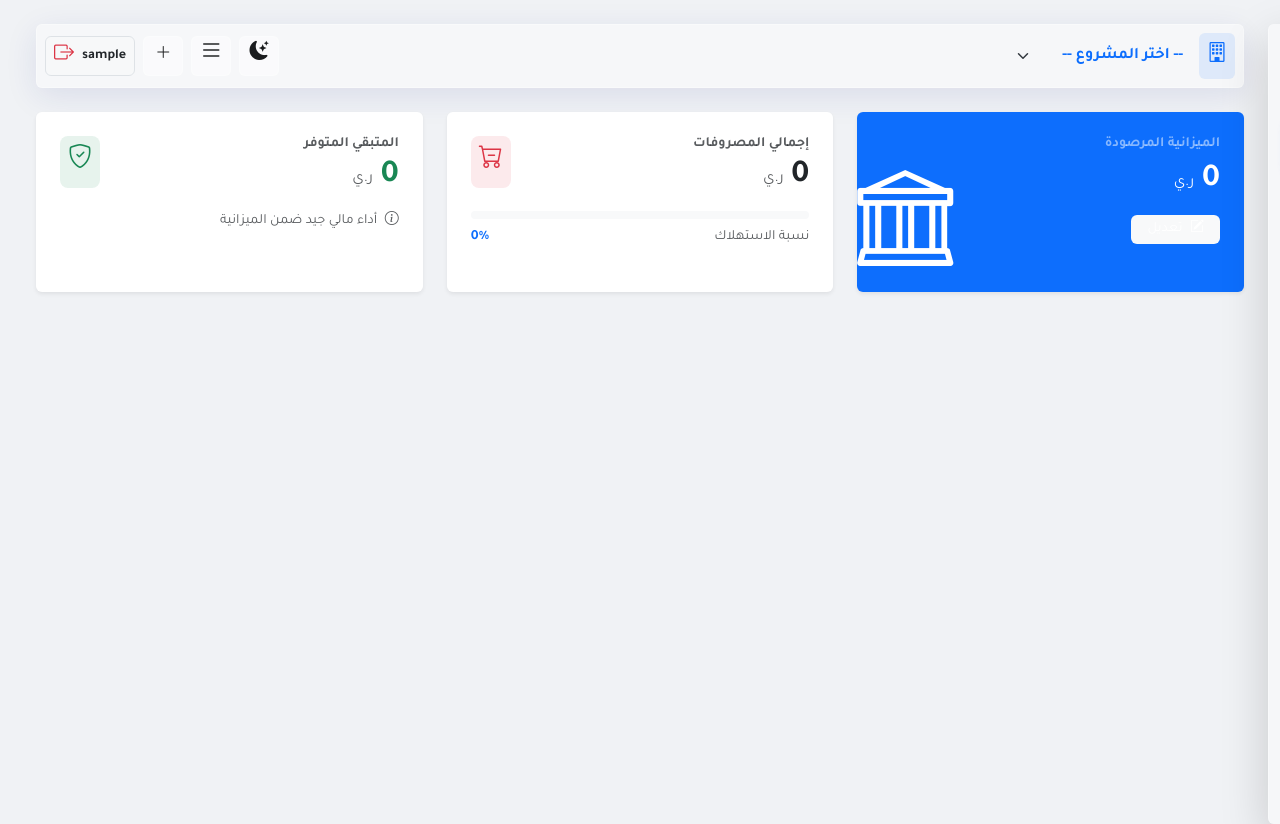
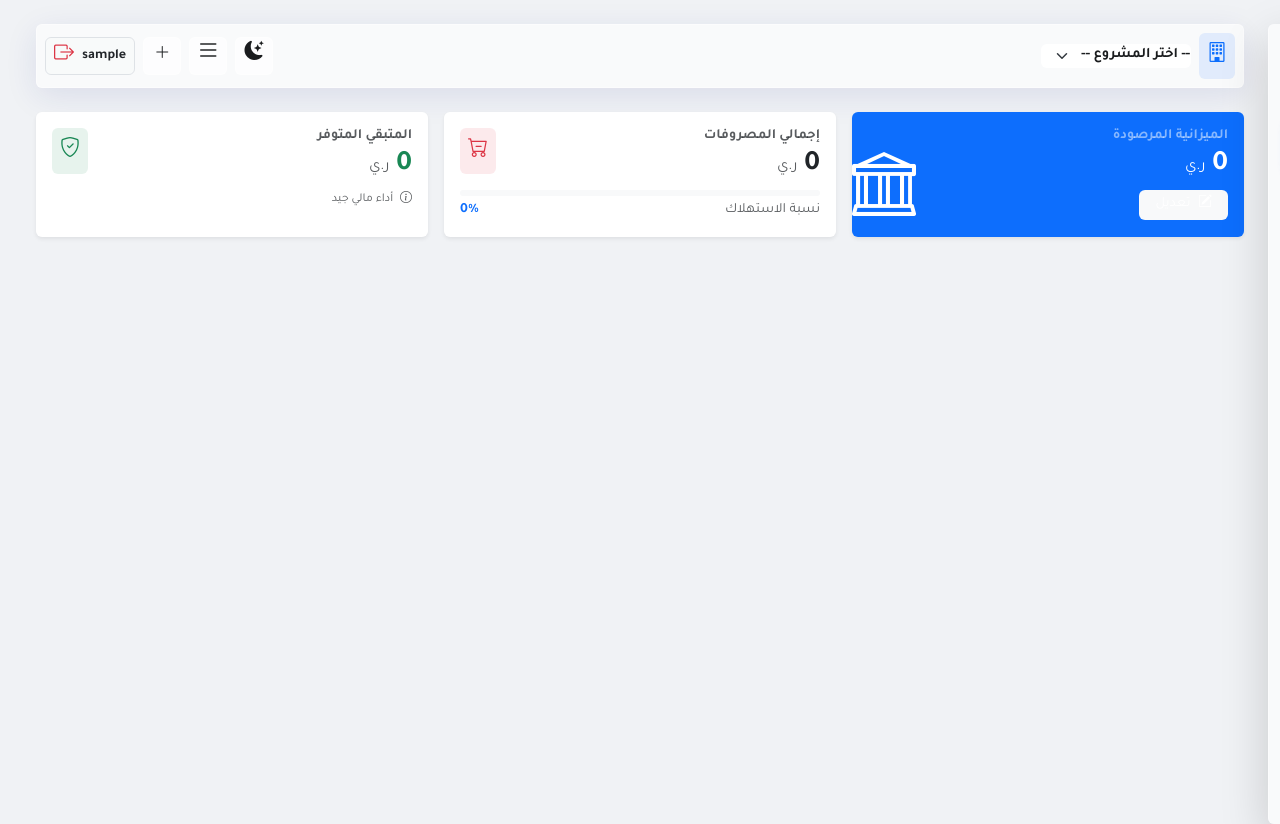
Before and after one commit to DevMdAdeeb/workers-, a PHP site: page / in a window 1280 px wide. Run offline with PHP 8.4, Linux system fonts and the light colour scheme; the visitor is signed in with stand-in values (Sample User, id 1); data that the repository does not hold is empty.

Commit message:
Modernize UI/UX: Header, Sidebar, Fonts, and Theme Improvements
- Implemented collapsible sidebar navigation with tab persistence.
- Redesigned header for a cleaner, icon-based layout.
- Applied Tajawal Google Font globally for a formal Arabic aesthetic.
- Enhanced Dark Mode with a navy-to-black vertical gradient.
- Implemented Glassmorphism effects in Light Mode.
- Fixed budget tab layout and input field contrast issues.
- Removed daily worker PDF generation icons (kept in comprehensive report).
- Cleaned up db.txt (removed comments, added IF NOT EXISTS).
- Improved JS reliability with error handling for Bootstrap components.

Co-authored-by: DevMdAdeeb <219174692+DevMdAdeeb@users.noreply.github.com>

```diff
--- a/assets/script.js
+++ b/assets/script.js
@@ -74,20 +74,24 @@ document.addEventListener('DOMContentLoaded', function() {
     });
 
     // Tooltips Initialization (Bootstrap)
+    try {
         if (typeof bootstrap !== 'undefined' && bootstrap.Tooltip) {
             const tooltipTriggerList = [].slice.call(document.querySelectorAll('[title]'));
             tooltipTriggerList.map(function (tooltipTriggerEl) {
                 return new bootstrap.Tooltip(tooltipTriggerEl);
             });
         }
+    } catch (e) { console.warn("Bootstrap Tooltip error:", e); }
 
     // Sidebar Navigation & Persistence
     const activeTab = localStorage.getItem('activeConstructionTab');
     if (activeTab) {
         const tabEl = document.querySelector(`button[data-bs-target="${activeTab}"]`);
         if (tabEl && typeof bootstrap !== 'undefined' && bootstrap.Tab) {
+            try {
                 const tab = new bootstrap.Tab(tabEl);
                 tab.show();
+            } catch (e) { console.warn("Bootstrap Tab error:", e); }
         }
     }
 
--- a/assets/style.css
+++ b/assets/style.css
@@ -1,10 +1,8 @@
-@import url('https://fonts.googleapis.com/css2?family=Tajawal:wght@300;400;500;700&display=swap');
-
 :root {
     /* Light Mode - Enhanced Glassmorphism */
     --bg-main: #f0f2f5;
-    --glass-bg: rgba(255, 255, 255, 0.4);
-    --glass-border: rgba(255, 255, 255, 0.3);
+    --glass-bg: rgba(255, 255, 255, 0.6);
+    --glass-border: rgba(255, 255, 255, 0.4);
     --text-primary: #1a1c1e;
     --text-muted: #5f6368;
     --accent: #1a73e8;
@@ -13,26 +11,30 @@
     --border-radius: 6px;
     --success: #1e8e3e;
     --danger: #d93025;
-    --card-bg: rgba(255, 255, 255, 0.7);
+    --card-bg: rgba(255, 255, 255, 0.75);
+    --input-bg: #ffffff;
+    --input-text: #1a1c1e;
 }
 
 [data-theme="dark"] {
     /* Dark Mode - Navy to Black Gradient */
     --bg-main: #000c1d;
-    --glass-bg: rgba(0, 20, 40, 0.6);
+    --glass-bg: rgba(0, 20, 40, 0.7);
     --glass-border: rgba(255, 255, 255, 0.1);
     --text-primary: #e8eaed;
     --text-muted: #9aa0a6;
     --accent: #8ab4f8;
     --accent-hover: #aecbfa;
     --card-shadow: 0 8px 32px 0 rgba(0, 0, 0, 0.5);
-    --card-bg: rgba(0, 10, 20, 0.7);
+    --card-bg: rgba(0, 10, 20, 0.85);
+    --input-bg: #001a35;
+    --input-text: #ffffff;
 }
 
 body {
     background-color: var(--bg-main);
     color: var(--text-primary);
-    font-family: 'Tajawal', sans-serif;
+    font-family: 'Tajawal', Tahoma, Arial, sans-serif !important;
     transition: background 0.5s ease;
     min-height: 100vh;
     margin: 0;
@@ -45,22 +47,33 @@ body {
 
 /* Enforced 6px Borders */
 .card, .btn, .form-control, .form-select, .nav-link, .badge, .alert,
-.modal-content, .input-group-text, .nav-tabs, .progress, .sidebar {
+.modal-content, .input-group-text, .nav-tabs, .progress, .sidebar, .input-group {
     border-radius: 6px !important;
+}
+
+.form-control, .form-select {
+    background-color: var(--input-bg) !important;
+    color: var(--input-text) !important;
+    border: 1px solid var(--glass-border) !important;
+}
+
+.form-control::placeholder {
+    color: var(--text-muted) !important;
+    opacity: 0.7;
 }
 
 /* Enhanced Glassmorphism */
 .glass {
     background: var(--glass-bg) !important;
-    backdrop-filter: blur(12px) saturate(160%);
-    -webkit-backdrop-filter: blur(12px) saturate(160%);
+    backdrop-filter: blur(15px) saturate(180%);
+    -webkit-backdrop-filter: blur(15px) saturate(180%);
     border: 1px solid var(--glass-border) !important;
     box-shadow: var(--card-shadow) !important;
 }
 
 .card {
     background: var(--card-bg);
-    backdrop-filter: blur(8px);
+    backdrop-filter: blur(10px);
     border: 1px solid var(--glass-border);
     box-shadow: var(--card-shadow);
     margin-bottom: 20px;
@@ -139,8 +152,8 @@ body {
 }
 
 .header-icon-btn {
-    width: 40px;
-    height: 40px;
+    width: 38px;
+    height: 38px;
     display: flex;
     align-items: center;
     justify-content: center;
@@ -149,7 +162,7 @@ body {
     background: var(--glass-bg);
     border: 1px solid var(--glass-border);
     color: var(--text-primary);
-    transition: 0.2s;
+    transition: all 0.3s ease;
 }
 
 .header-icon-btn:hover {
--- a/index.php
+++ b/index.php
@@ -57,10 +57,13 @@ if ($pid && isset($_POST['get_worker_report'])) {
     <meta charset="UTF-8">
     <meta name="viewport" content="width=device-width, initial-scale=1.0">
     <title>نظام إدارة الإعمار الاحترافي</title>
+    <link rel="preconnect" href="https://fonts.googleapis.com">
+    <link rel="preconnect" href="https://fonts.gstatic.com" crossorigin>
+    <link href="https://fonts.googleapis.com/css2?family=Tajawal:wght@300;400;500;700&display=swap" rel="stylesheet">
     <link rel="stylesheet" href="https://cdn.jsdelivr.net/npm/bootstrap@5.3.0/dist/css/bootstrap.rtl.min.css">
     <link rel="stylesheet" href="https://cdn.jsdelivr.net/npm/bootstrap-icons@1.10.5/font/bootstrap-icons.css">
     <link rel="stylesheet" href="https://cdnjs.cloudflare.com/ajax/libs/animate.css/4.1.1/animate.min.css"/>
-    <link rel="stylesheet" href="assets/style.css?v=1.2">
+    <link rel="stylesheet" href="assets/style.css?v=1.3">
 </head>
 <body class="container-fluid py-4" style="max-width: 1400px;">
 
@@ -108,6 +111,6 @@ if ($pid && isset($_POST['get_worker_report'])) {
 <?php endif; ?>
 
 <script src="https://cdn.jsdelivr.net/npm/bootstrap@5.3.0/dist/js/bootstrap.bundle.min.js"></script>
-<script src="assets/script.js?v=1.2"></script>
+<script src="assets/script.js?v=1.3"></script>
 </body>
 </html>
--- a/templates/header.php
+++ b/templates/header.php
@@ -2,12 +2,12 @@
     <div class="card p-2 border-0 glass shadow-sm">
         <div class="d-flex align-items-center justify-content-between flex-wrap gap-2">
             <!-- Right: Brand & Project Selection -->
-            <div class="d-flex align-items-center gap-3">
-                <div class="bg-primary bg-opacity-10 p-2 rounded-2 d-none d-sm-block">
+            <div class="d-flex align-items-center gap-2">
+                <div class="bg-primary bg-opacity-10 p-2 rounded-2 d-none d-md-block">
                     <i class="bi bi-building text-primary fs-5"></i>
                 </div>
-                <div style="min-width: 180px;">
-                    <select onchange="location.href='index.php?set_project='+this.value" class="form-select border-0 fw-bold shadow-none bg-transparent text-primary p-0" style="cursor: pointer;">
+                <div style="min-width: 150px;">
+                    <select onchange="location.href='index.php?set_project='+this.value" class="form-select border-0 fw-bold shadow-none bg-transparent text-primary p-0 small" style="cursor: pointer; font-size: 0.9rem;">
                         <option value="">-- اختر المشروع --</option>
                         <?php
                         $ps=$pdo->prepare("SELECT * FROM projects WHERE user_id = ?");
@@ -38,9 +38,9 @@
                 </button>
 
                 <!-- User Profile & Logout -->
-                <div class="d-flex align-items-center bg-light bg-opacity-50 rounded-2 px-2 py-1 gap-2 border">
+                <div class="d-flex align-items-center bg-light bg-opacity-50 rounded-2 px-2 py-1 gap-2 border" style="height: 38px;">
                     <span class="small fw-bold text-dark d-none d-md-inline"><?= h($_SESSION['username']) ?></span>
-                    <a href="?logout=1" class="text-danger" title="تسجيل الخروج">
+                    <a href="?logout=1" class="text-danger d-flex align-items-center" title="تسجيل الخروج">
                         <i class="bi bi-box-arrow-right fs-5"></i>
                     </a>
                 </div>
--- a/templates/tab_budget.php
+++ b/templates/tab_budget.php
@@ -22,42 +22,42 @@
     $percent = $current_budget > 0 ? min(round(($total_spent / $current_budget) * 100), 100) : 0;
     ?>
 
-    <div class="row g-4 mb-4">
-        <div class="col-md-4">
-            <div class="card border-0 shadow-sm h-100 bg-primary text-white overflow-hidden position-relative">
-                <div class="card-body p-4 position-relative" style="z-index: 2;">
-                    <h6 class="text-white-50 fw-bold mb-2 small uppercase">الميزانية المرصودة</h6>
-                    <h2 class="fw-bold mb-0"><?= number_format((float)$current_budget) ?> <small class="fs-6 fw-normal">ر.ي</small></h2>
-                    <button class="btn btn-sm btn-light bg-opacity-25 border-0 text-white mt-3 px-3 py-1" data-bs-toggle="collapse" data-bs-target="#editBudget">
+    <div class="row g-3 mb-4">
+        <div class="col-lg-4">
+            <div class="card border-0 shadow-sm bg-primary text-white overflow-hidden position-relative mb-0 h-100">
+                <div class="card-body p-3 position-relative" style="z-index: 2;">
+                    <h6 class="text-white-50 fw-bold mb-1 small text-uppercase">الميزانية المرصودة</h6>
+                    <h3 class="fw-bold mb-0"><?= number_format((float)$current_budget) ?> <small class="fs-6 fw-normal">ر.ي</small></h3>
+                    <button class="btn btn-sm btn-light bg-opacity-25 border-0 text-white mt-2 px-3 py-1" data-bs-toggle="collapse" data-bs-target="#editBudget">
                         <i class="bi bi-pencil-square me-1"></i> تعديل
                     </button>
-                    <div class="collapse mt-3" id="editBudget">
-                        <form method="POST" class="d-flex gap-2">
-                            <input type="number" name="budget" class="form-control form-control-sm border-0" value="<?= $current_budget ?>" required>
+                    <div class="collapse mt-2" id="editBudget">
+                        <form method="POST" class="d-flex gap-2 p-2 bg-white bg-opacity-10 rounded-2">
+                            <input type="number" name="budget" class="form-control form-control-sm border-0" value="<?= $current_budget ?>" required style="background: white !important; color: black !important;">
                             <button name="update_budget" class="btn btn-sm btn-warning fw-bold px-3">حفظ</button>
                         </form>
                     </div>
                 </div>
-                <i class="bi bi-bank position-absolute end-0 bottom-0 text-white opacity-10" style="font-size: 6rem; margin-right: -10px; margin-bottom: -20px;"></i>
+                <i class="bi bi-bank position-absolute end-0 bottom-0 text-white opacity-10" style="font-size: 4rem; margin-right: -5px; margin-bottom: -10px;"></i>
             </div>
         </div>
 
-        <div class="col-md-4">
-            <div class="card border-0 shadow-sm h-100 bg-white">
-                <div class="card-body p-4">
-                    <div class="d-flex justify-content-between align-items-start mb-3">
+        <div class="col-lg-4">
+            <div class="card border-0 shadow-sm bg-white mb-0 h-100">
+                <div class="card-body p-3">
+                    <div class="d-flex justify-content-between align-items-start mb-2">
                         <div>
-                            <h6 class="text-muted fw-bold mb-1 small uppercase">إجمالي المصروفات</h6>
-                            <h2 class="fw-bold text-dark mb-0"><?= number_format((float)$total_spent) ?> <small class="fs-6 fw-normal text-muted">ر.ي</small></h2>
+                            <h6 class="text-muted fw-bold mb-1 small text-uppercase">إجمالي المصروفات</h6>
+                            <h3 class="fw-bold text-dark mb-0"><?= number_format((float)$total_spent) ?> <small class="fs-6 fw-normal text-muted">ر.ي</small></h3>
                         </div>
-                        <div class="bg-danger bg-opacity-10 p-2 rounded-3">
-                            <i class="bi bi-cart-dash text-danger fs-4"></i>
+                        <div class="bg-danger bg-opacity-10 p-2 rounded-2">
+                            <i class="bi bi-cart-dash text-danger fs-5"></i>
                         </div>
                     </div>
-                    <div class="progress bg-light" style="height: 8px;">
+                    <div class="progress bg-light" style="height: 6px;">
                         <div class="progress-bar <?= $percent > 85 ? 'bg-danger' : 'bg-primary' ?>" style="width: <?= $percent ?>%"></div>
                     </div>
-                    <div class="d-flex justify-content-between mt-2 small">
+                    <div class="d-flex justify-content-between mt-1 small">
                         <span class="text-muted">نسبة الاستهلاك</span>
                         <span class="fw-bold <?= $percent > 85 ? 'text-danger' : 'text-primary' ?>"><?= $percent ?>%</span>
                     </div>
@@ -65,21 +65,21 @@
             </div>
         </div>
 
-        <div class="col-md-4">
-            <div class="card border-0 shadow-sm h-100 bg-white">
-                <div class="card-body p-4">
-                    <div class="d-flex justify-content-between align-items-start mb-3">
+        <div class="col-lg-4">
+            <div class="card border-0 shadow-sm bg-white mb-0 h-100">
+                <div class="card-body p-3">
+                    <div class="d-flex justify-content-between align-items-start mb-2">
                         <div>
-                            <h6 class="text-muted fw-bold mb-1 small uppercase">المتبقي المتوفر</h6>
-                            <h2 class="fw-bold <?= $remaining >= 0 ? 'text-success' : 'text-danger' ?> mb-0"><?= number_format((float)$remaining) ?> <small class="fs-6 fw-normal text-muted">ر.ي</small></h2>
+                            <h6 class="text-muted fw-bold mb-1 small text-uppercase">المتبقي المتوفر</h6>
+                            <h3 class="fw-bold <?= $remaining >= 0 ? 'text-success' : 'text-danger' ?> mb-0"><?= number_format((float)$remaining) ?> <small class="fs-6 fw-normal text-muted">ر.ي</small></h3>
                         </div>
-                        <div class="bg-success bg-opacity-10 p-2 rounded-3">
-                            <i class="bi bi-shield-check text-success fs-4"></i>
+                        <div class="bg-success bg-opacity-10 p-2 rounded-2">
+                            <i class="bi bi-shield-check text-success fs-5"></i>
                         </div>
                     </div>
-                    <p class="small text-muted mb-0">
+                    <p class="small text-muted mb-0" style="font-size: 0.75rem;">
                         <i class="bi bi-info-circle me-1"></i>
-                        <?= $remaining >= 0 ? 'أداء مالي جيد ضمن الميزانية' : 'تحذير: لقد تجاوزت الميزانية المحددة' ?>
+                        <?= $remaining >= 0 ? 'أداء مالي جيد' : 'تجاوز للميزانية' ?>
                     </p>
                 </div>
             </div>
```
Lines whose indentation alone changed are shown as unchanged.
